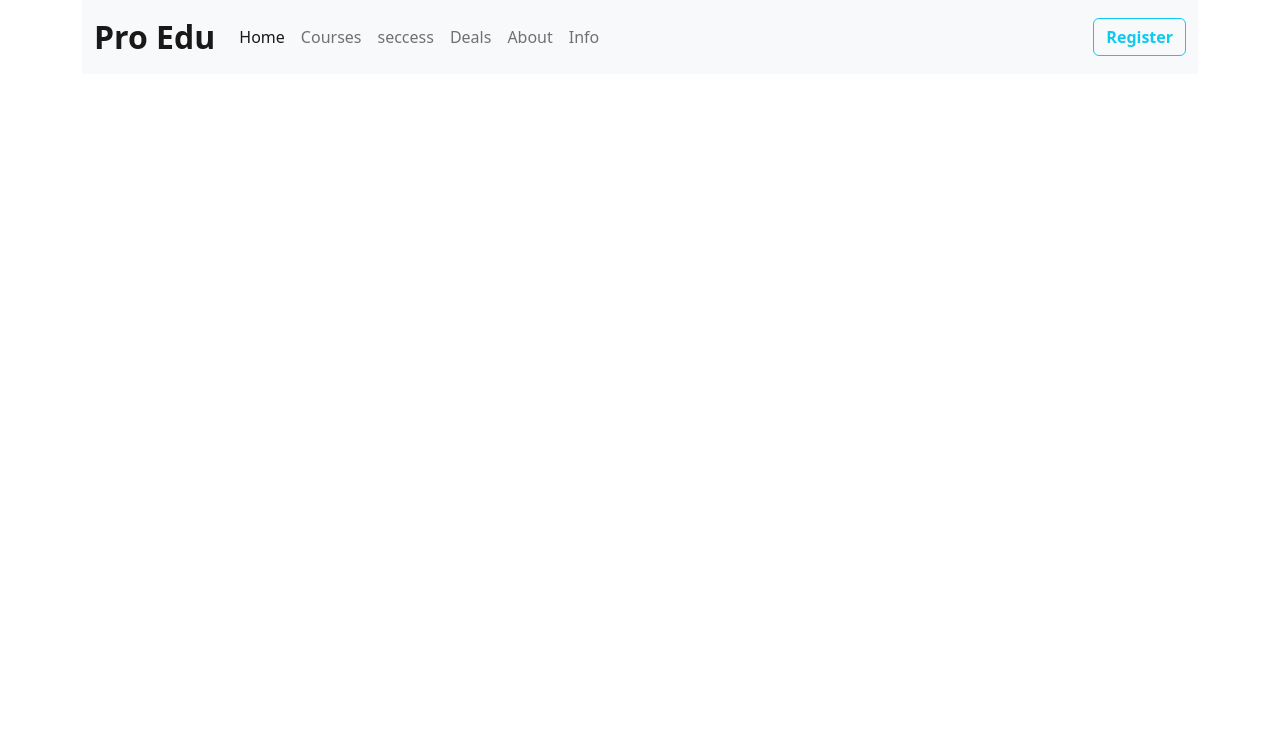
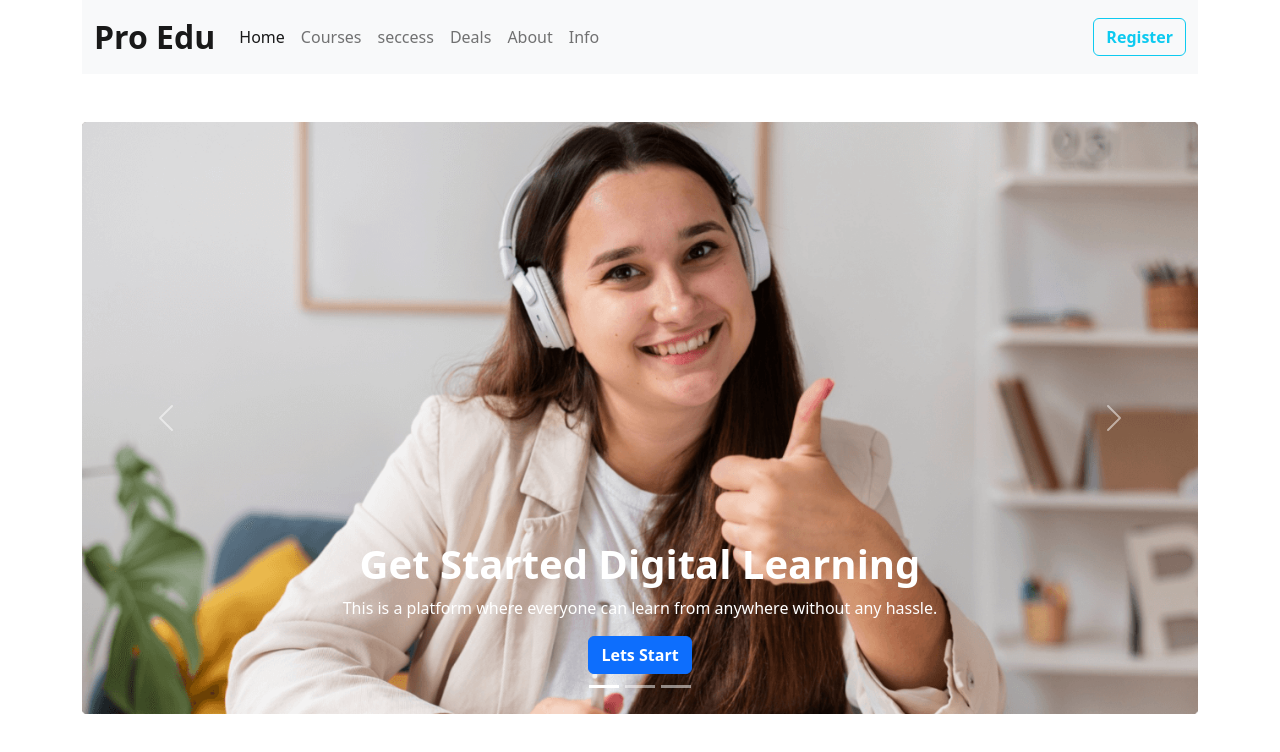
Before and after one commit to SadiaAfrinSwarna/Assignment3, a plain HTML site: page index.html in a window 1280 px wide. Drawn offline with nearby package versions, Linux system fonts and the light colour scheme.

Commit message:
first commit

```diff
--- a/index.html
+++ b/index.html
@@ -45,6 +45,55 @@
           </nav>
 
           <!-- Slide Start -->
+          <section class="mt-5">
+            <div id="carouselExampleCaptions" class="carousel slide" data-bs-ride="false">
+                <div class="carousel-indicators">
+                  <button type="button" data-bs-target="#carouselExampleCaptions" data-bs-slide-to="0" class="active" aria-current="true" aria-label="Slide 1"></button>
+                  <button type="button" data-bs-target="#carouselExampleCaptions" data-bs-slide-to="1" aria-label="Slide 2"></button>
+                  <button type="button" data-bs-target="#carouselExampleCaptions" data-bs-slide-to="2" aria-label="Slide 3"></button>
+                </div>
+                <div class="carousel-inner">
+                  <div class="carousel-item active">
+                    <img src="images/cover/cover-1.png" class="d-block w-100" alt="...">
+                    <div class="carousel-caption d-none d-md-block">
+                      <h1 class="fw-bold">Get Started Digital Learning</h1>
+                      <p>This is a platform where everyone can learn from anywhere without any hassle.</p>
+                      <button type="button" class="btn btn-primary fw-bold">Lets Start</button>
+                    </div>
+                  </div>
+                  <div class="carousel-item">
+                    <img src="images/cover/cover-2.jpg" class="d-block w-100" alt="...">
+                    <div class="carousel-caption d-none d-md-block">
+                      <h1>Enjoy the Platform</h1>
+                      <p>Some representative placeholder content for the second slide.</p>
+                      <button type="button" class="btn btn-primary fw-bold">Lets Start</button>
+
+                    </div>
+                  </div>
+                  <div class="carousel-item">
+                    <img src="images/cover/cover-3.jpg" class="d-block w-100" alt="...">
+                    <div class="carousel-caption d-none d-md-block">
+                      <h1>Have fun with this</h1>
+                      <p>Some representative placeholder content for the third slide.</p>
+                      <button type="button" class="btn btn-primary fw-bold">Lets Start</button>
+                    </div>
+                  </div>
+                </div>
+                <button class="carousel-control-prev" type="button" data-bs-target="#carouselExampleCaptions" data-bs-slide="prev">
+                  <span class="carousel-control-prev-icon" aria-hidden="true"></span>
+                  <span class="visually-hidden">Previous</span>
+                </button>
+                <button class="carousel-control-next" type="button" data-bs-target="#carouselExampleCaptions" data-bs-slide="next">
+                  <span class="carousel-control-next-icon" aria-hidden="true"></span>
+                  <span class="visually-hidden">Next</span>
+                </button>
+              </div>
+          </section>
+
+          <!-- slide end -->
+
+
+
     </header>
           <script src="https://cdn.jsdelivr.net/npm/bootstrap@5.2.0/dist/js/bootstrap.bundle.min.js" integrity="sha384-A3rJD856KowSb7dwlZdYEkO39Gagi7vIsF0jrRAoQmDKKtQBHUuLZ9AsSv4jD4Xa" crossorigin="anonymous"></script>
 
```
